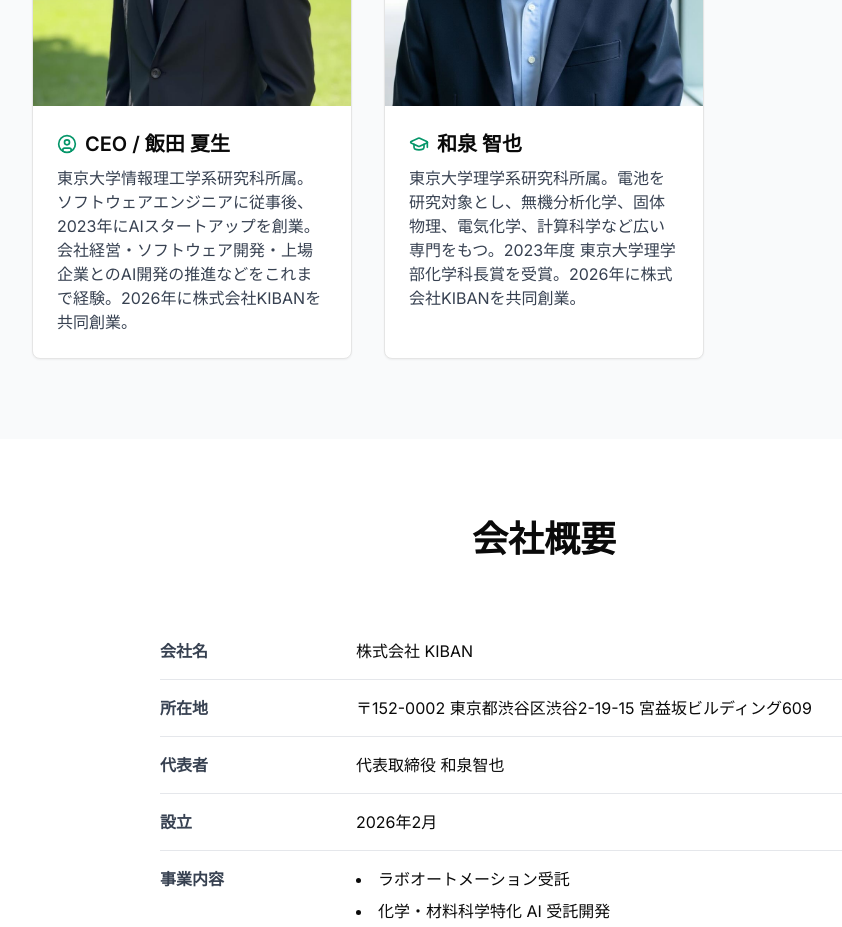
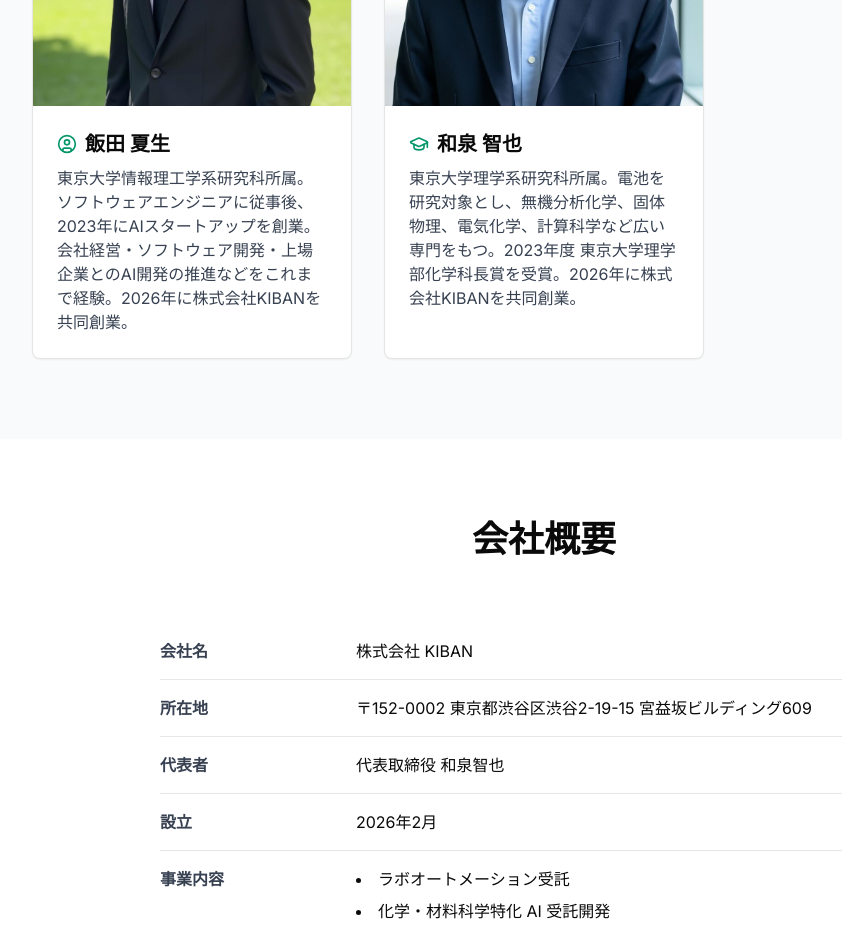
Before and after one commit to Tomoya-Izumi/v0-homepage, a Next.js app: page / in a window 1280 px wide. Shown: the part 5440-6367 px from the top of the page, without its empty margins (96-938 px from the left). Built offline with nearby package versions, Linux system fonts and the light colour scheme.

Commit message:
chore: remove "CEO /" from 飯田夏生さん's name

```diff
--- a/components/team.tsx
+++ b/components/team.tsx
@@ -4,7 +4,7 @@ import { Card, CardContent } from "@/components/ui/card"
 const teamMembers = [
   {
     image: "/natsuo-iida.jpeg?height=300&width=300",
-    name: "CEO / 飯田 夏生",
+    name: "飯田 夏生",
     description: "東京大学情報理工学系研究科所属。ソフトウェアエンジニアに従事後、2023年にAIスタートアップを創業。会社経営・ソフトウェア開発・上場企業とのAI開発の推進などをこれまで経験。2026年に株式会社KIBANを共同創業。",
     icon: <UserCircle className="h-5 w-5 text-emerald-600" />,
   },
```
